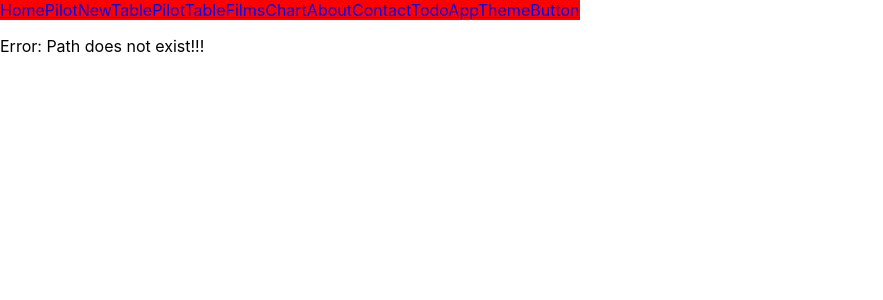
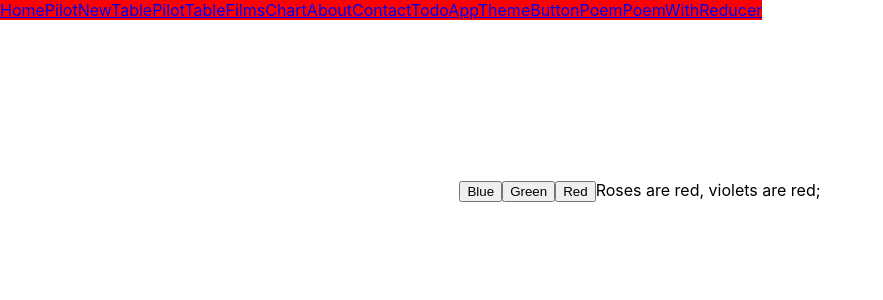
Before and after one commit to kott-cpp/second, a React (Create React App) app: page /poemWithReducer in a window 1280 px wide. Shown: the top 300 px of the page, without its empty margins (0-883 px from the left). Built offline with nearby package versions, Linux system fonts and the light colour scheme; no server answers.

Commit message:
practice with useContext and useReducer

```diff
--- a/src/App.js
+++ b/src/App.js
@@ -10,6 +10,8 @@ import About from './components/About'
 import Contact from './components/Contact'
 import TodoApp from './components/TodoApp'
 import ThemeButton from './components/ThemeButton'
+import Poem from './components/Poem/PoemApp'
+import PoemWithReducer from './components/PoemWithReducer/PoemWithReducerApp'
 import Error from './components/Error'
 import Navigation from './components/Navigation'
 import Helmet from 'react-helmet'
@@ -49,6 +51,8 @@ function App() {
             <Route path="/contact" component={Contact} />
             <Route path="/todoApp" component={TodoApp} />
             <Route path="/themeButton" component={ThemeButton} />
+            <Route path="/poem" component={Poem} />
+            <Route path="/poemWithReducer" component={PoemWithReducer} />
             <Route component={Error} />
           </Switch>
         </div>
--- a/src/components/Navigation.js
+++ b/src/components/Navigation.js
@@ -35,6 +35,12 @@ const Navigation = () => {
       <Link to="/themeButton" className={'button'}>
         ThemeButton
       </Link>
+      <Link to="/poem" className={'button'}>
+        Poem
+      </Link>
+      <Link to="/poemWithReducer" className={'button'}>
+        PoemWithReducer
+      </Link>
     </div>
   )
 }
--- a/src/components/Poem/Poem.js
+++ b/src/components/Poem/Poem.js
@@ -0,0 +1,14 @@
+import React, { useContext } from 'react'
+import PoemApp from './PoemApp'
+import { CTX } from './Store'
+
+export default function Poem() {
+  const [appState, updateState] = React.useContext(CTX)
+
+  return (
+    <div>
+      <button onClick={() => updateState({ color: 'blue' })}>Click me</button>
+      Roses are {appState.color}, violets are {appState.color};
+    </div>
+  )
+}
--- a/src/components/Poem/PoemApp.js
+++ b/src/components/Poem/PoemApp.js
@@ -1,9 +1,18 @@
 import React from 'react'
+import './poem.css'
+import Poem from './Poem'
+import Store from './Store'
 
-export default function Poem(props) {
+function PoemApp() {
   return (
-    <div>
-      Roses are {props.color}, violets are {props.color}
-    </div>
+    <Store>
+      <div className={'poem'}>
+        <header className={'App-header'}>
+          <Poem />
+        </header>
+      </div>
+    </Store>
   )
 }
+
+export default PoemApp
--- a/src/components/Poem/Store.js
+++ b/src/components/Poem/Store.js
@@ -0,0 +1,11 @@
+import React from 'react'
+
+const CTX = React.createContext()
+export { CTX }
+
+function Store(props) {
+  const stateHook = React.useState({ color: 'red' })
+  return <CTX.Provider value={stateHook}>{props.children}</CTX.Provider>
+}
+
+export default Store
--- /dev/null
+++ b/src/components/Poem/poem.css
@@ -0,0 +1,6 @@
+.poem {
+  display: grid;
+  justify-content: center;
+  text-align: center;
+  margin-top: 10rem;
+}
--- /dev/null
+++ b/src/components/PoemWithReducer/PoemWithReducer.js
@@ -0,0 +1,28 @@
+import React, { useContext } from 'react'
+import PoemWithReducerApp from './PoemWithReducerApp'
+import { CTX } from './StorePoemWithReducer'
+
+export default function PoemWithReducer() {
+  const [appState, doAction] = React.useContext(CTX)
+
+  return (
+    <div>
+      <button
+        onClick={() => doAction({ type: 'UPDATE_COLOR', payload: 'blue' })}
+      >
+        Blue
+      </button>
+      <button
+        onClick={() => doAction({ type: 'UPDATE_COLOR', payload: 'green' })}
+      >
+        Green
+      </button>
+      <button
+        onClick={() => doAction({ type: 'UPDATE_COLOR', payload: 'red' })}
+      >
+        Red
+      </button>
+      Roses are {appState.color}, violets are {appState.color};
+    </div>
+  )
+}
--- /dev/null
+++ b/src/components/PoemWithReducer/PoemWithReducerApp.js
@@ -0,0 +1,18 @@
+import React from 'react'
+import './poemWithReducer.css'
+import PoemWithReducer from './PoemWithReducer'
+import StorePoemWithReducer from './StorePoemWithReducer'
+
+function PoemWithReducerApp() {
+  return (
+    <StorePoemWithReducer>
+      <div className={'poem'}>
+        <header className={'App-header'}>
+          <PoemWithReducer />
+        </header>
+      </div>
+    </StorePoemWithReducer>
+  )
+}
+
+export default PoemWithReducerApp
--- /dev/null
+++ b/src/components/PoemWithReducer/StorePoemWithReducer.js
@@ -0,0 +1,21 @@
+import React from 'react'
+
+const CTX = React.createContext()
+export { CTX }
+
+function reducer(state, action) {
+  switch (action.type) {
+    case 'UPDATE_COLOR':
+      return { ...state, color: action.payload }
+    default:
+      throw Error('reducer error')
+  }
+}
+
+function StorePoemWithReducer(props) {
+  const stateHook = React.useReducer(reducer, { color: 'red' })
+
+  return <CTX.Provider value={stateHook}>{props.children}</CTX.Provider>
+}
+
+export default StorePoemWithReducer
--- /dev/null
+++ b/src/components/PoemWithReducer/poemWithReducer.css
@@ -0,0 +1,6 @@
+.poem {
+  display: grid;
+  justify-content: center;
+  text-align: center;
+  margin-top: 10rem;
+}
```
